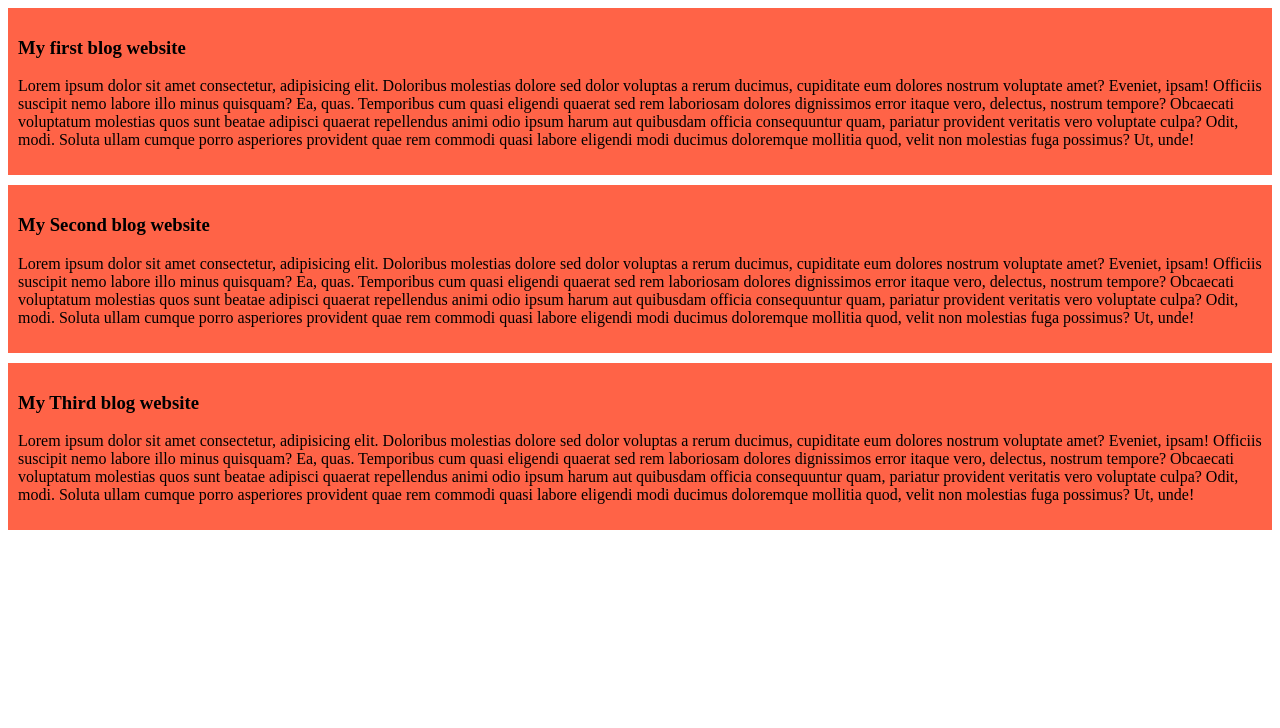
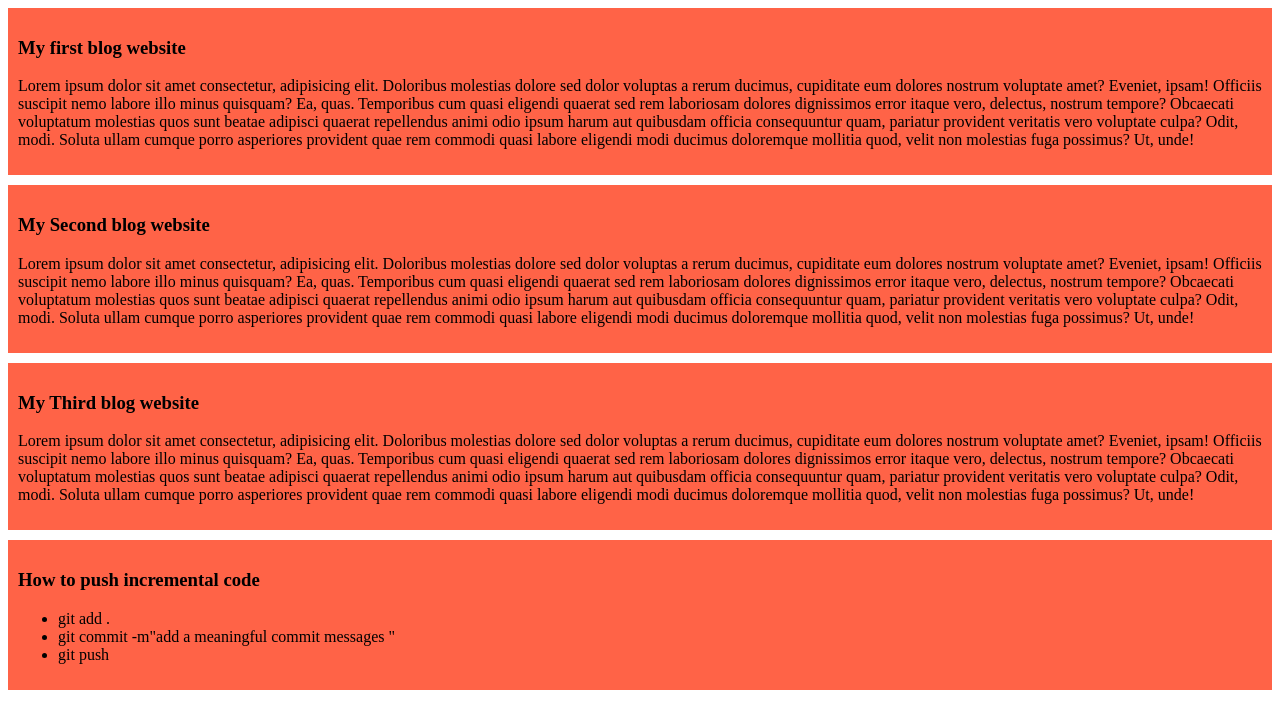
Before and after one commit to Faairuzz21/my-simple-website, a plain HTML site: page index.html in a window 1280 px wide. Drawn offline with Linux system fonts and the light colour scheme.

```diff
--- a/index.html
+++ b/index.html
@@ -20,6 +20,14 @@
         <h3>My Third blog website</h3>
         <p>Lorem ipsum dolor sit amet consectetur, adipisicing elit. Doloribus molestias dolore sed dolor voluptas a rerum ducimus, cupiditate eum dolores nostrum voluptate amet? Eveniet, ipsam! Officiis suscipit nemo labore illo minus quisquam? Ea, quas. Temporibus cum quasi eligendi quaerat sed rem laboriosam dolores dignissimos error itaque vero, delectus, nostrum tempore? Obcaecati voluptatum molestias quos sunt beatae adipisci quaerat repellendus animi odio ipsum harum aut quibusdam officia consequuntur quam, pariatur provident veritatis vero voluptate culpa? Odit, modi. Soluta ullam cumque porro asperiores provident quae rem commodi quasi labore eligendi modi ducimus doloremque mollitia quod, velit non molestias fuga possimus? Ut, unde!</p>
     </div>
+    <div>
+        <h3>How to push incremental code</h3>
+        <ul>
+            <li>git add .</li>
+            <li>git commit -m"add a meaningful commit messages "</li>
+            <li>git push</li>
+        </ul>
+    </div>
 
 </body>
 </html>
```
